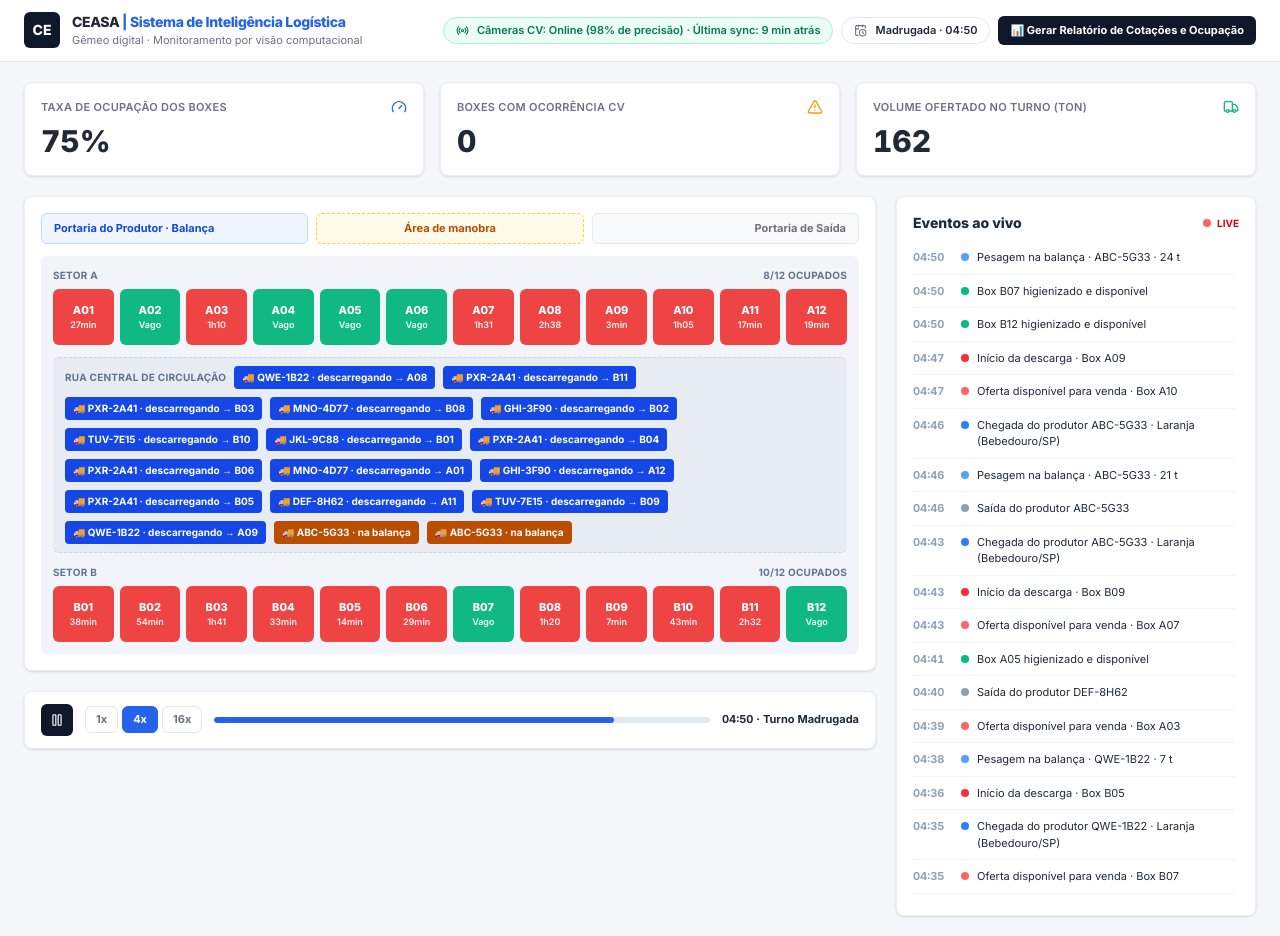
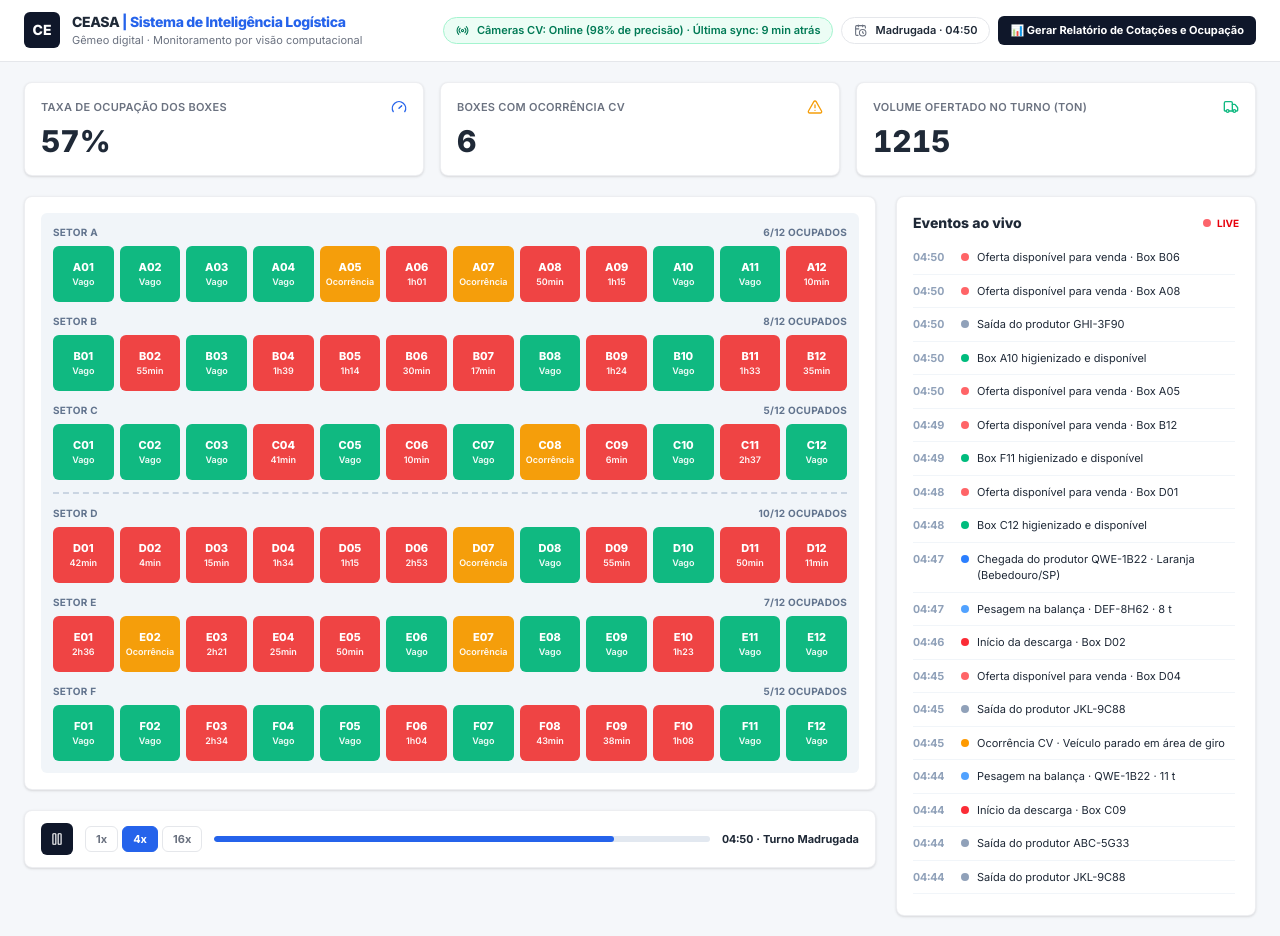
Before and after one commit to IncludeLuisFerreira/ceasa-digital-twin, a React (Vite) app: page / in a window 1280 px wide. Built offline with nearby package versions, Linux system fonts and the light colour scheme.

Commit message:
feat: expand floor plan to 6 sectors and simplify warehouse layout

```diff
--- a/src/components/FloorPlan.tsx
+++ b/src/components/FloorPlan.tsx
@@ -1,37 +1,20 @@
-import { useTwin } from '../state/TwinContext';
+import { SETORES } from '../domain/catalog';
 import SectorRow from './SectorRow';
-import TruckChip from './TruckChip';
+
+const TOP = SETORES.slice(0, 3);
+const BOTTOM = SETORES.slice(3);
 
 export default function FloorPlan() {
-  const { world } = useTwin();
-  const trucks = Object.values(world.trucks).filter((t) => t.estado !== 'saindo');
   return (
     <section className="rounded-lg border border-line/70 bg-white p-3 shadow-sm sm:p-4">
-      <div className="mb-3 grid grid-cols-1 gap-2 text-[11px] font-bold sm:grid-cols-3">
-        <div className="rounded-md border border-blue-200 bg-blue-50 px-3 py-1.5 text-blue-700">
-          Portaria do Produtor · Balança
-        </div>
-        <div className="rounded-md border border-dashed border-amber-300 bg-amber-50 px-3 py-1.5 text-center text-amber-700">
-          Área de manobra
-        </div>
-        <div className="rounded-md border border-line bg-slate-50 px-3 py-1.5 text-right text-ink-soft">
-          Portaria de Saída
-        </div>
-      </div>
-      <div className="rounded-md bg-[#F1F5F9] p-2 sm:p-3">
-        <SectorRow setor="A" />
-        <div className="my-3 flex min-h-[40px] flex-wrap items-center gap-2 rounded-md border-y border-dashed border-slate-300 bg-slate-200/70 px-3 py-2">
-          <span className="text-[10px] font-bold uppercase tracking-wide text-slate-500">
-            Rua central de circulação
-          </span>
-          {trucks.length === 0 && (
-            <span className="text-[11px] text-slate-400">sem veículos no pátio</span>
-          )}
-          {trucks.map((t) => (
-            <TruckChip key={t.id} truck={t} />
-          ))}
-        </div>
-        <SectorRow setor="B" />
+      <div className="space-y-3 rounded-md bg-[#F1F5F9] p-2 sm:p-3">
+        {TOP.map((setor) => (
+          <SectorRow key={setor} setor={setor} />
+        ))}
+        <div className="border-t-2 border-dashed border-slate-300" aria-hidden="true" />
+        {BOTTOM.map((setor) => (
+          <SectorRow key={setor} setor={setor} />
+        ))}
       </div>
     </section>
   );
--- a/src/components/SectorRow.tsx
+++ b/src/components/SectorRow.tsx
@@ -1,8 +1,9 @@
 import { BAY_IDS } from '../domain/catalog';
+import type { Sector } from '../domain/types';
 import { useTwin } from '../state/TwinContext';
 import BayBox from './BayBox';
 
-export default function SectorRow({ setor }: { setor: 'A' | 'B' }) {
+export default function SectorRow({ setor }: { setor: Sector }) {
   const { world } = useTwin();
   const ids = BAY_IDS.filter((id) => id.startsWith(setor));
   const ocupados = ids.filter((id) => world.bays[id].status !== 'livre').length;
--- a/src/components/TruckChip.tsx
+++ /dev/null
@@ -1,26 +0,0 @@
-import type { Truck } from '../domain/types';
-
-const TONE: Record<Truck['estado'], string> = {
-  chegou: 'bg-slate-700',
-  pesando: 'bg-amber-700',
-  descarregando: 'bg-blue-700',
-  saindo: 'bg-slate-500',
-};
-
-const LABEL: Record<Truck['estado'], string> = {
-  chegou: 'na portaria',
-  pesando: 'na balança',
-  descarregando: 'descarregando',
-  saindo: 'saindo',
-};
-
-export default function TruckChip({ truck }: { truck: Truck }) {
-  return (
-    <span
-      className={`inline-flex items-center gap-1 rounded px-2 py-1 text-[10px] font-bold text-white ${TONE[truck.estado]}`}
-    >
-      🚚 {truck.placa} · {LABEL[truck.estado]}
-      {truck.boxId ? ` → ${truck.boxId}` : ''}
-    </span>
-  );
-}
--- a/src/domain/catalog.ts
+++ b/src/domain/catalog.ts
@@ -17,7 +17,9 @@ export const PRODUTOS: Produto[] = [
 
 export const SECTOR_BAY_COUNT = 12;
 
-export const BAY_IDS: string[] = (['A', 'B'] as const).flatMap((setor) =>
+export const SETORES = ['A', 'B', 'C', 'D', 'E', 'F'] as const;
+
+export const BAY_IDS: string[] = SETORES.flatMap((setor) =>
   Array.from({ length: SECTOR_BAY_COUNT }, (_, i) => `${setor}${String(i + 1).padStart(2, '0')}`),
 );
 
--- a/src/domain/engine.ts
+++ b/src/domain/engine.ts
@@ -32,7 +32,7 @@ export function createInitialState(): WorldState {
   BAY_IDS.forEach((id) => {
     bays[id] = {
       id,
-      setor: id.startsWith('A') ? 'A' : 'B',
+      setor: id[0] as Bay['setor'],
       status: 'livre',
       rotatividade: [0, 0, 0, 0, 0, 0],
     };
--- a/src/domain/scheduler.ts
+++ b/src/domain/scheduler.ts
@@ -83,9 +83,10 @@ export function refillQueue(
   const arrivals = q.filter((e) => e.type === 'TRUCK_ARRIVED').map((e) => e.simTime);
   let cursor = arrivals.length > 0 ? Math.max(...arrivals) : state.now;
   let lastTime = q.length > 0 ? Math.max(...q.map((e) => e.simTime)) : state.now;
+  const targetArrivals = Math.max(5, Math.round(BAY_IDS.length / 4));
 
-  while (q.filter((e) => e.type === 'TRUCK_ARRIVED').length < 5) {
-    const [gap, r1] = randomInt(r, 3, 12);
+  while (q.filter((e) => e.type === 'TRUCK_ARRIVED').length < targetArrivals) {
+    const [gap, r1] = randomInt(r, 1, 5);
     r = r1;
     const startTime = cursor + gap;
     const [journey, r2] = createJourney(state, r, startTime, reserved);
--- a/src/domain/types.ts
+++ b/src/domain/types.ts
@@ -1,4 +1,4 @@
-export type Sector = 'A' | 'B';
+export type Sector = 'A' | 'B' | 'C' | 'D' | 'E' | 'F';
 
 export type BayStatus = 'livre' | 'ocupado' | 'alerta';
 
--- a/src/state/TwinContext.tsx
+++ b/src/state/TwinContext.tsx
@@ -34,7 +34,7 @@ type Action =
   | { type: 'SELECT_BAY'; bayId: string | null }
   | { type: 'TOGGLE_REPORT'; open?: boolean };
 
-const WARMUP_MIN = 180;
+const WARMUP_MIN = 360;
 
 function step(state: TwinState, delta: number): TwinState {
   const newNow = state.world.now + delta;
```
